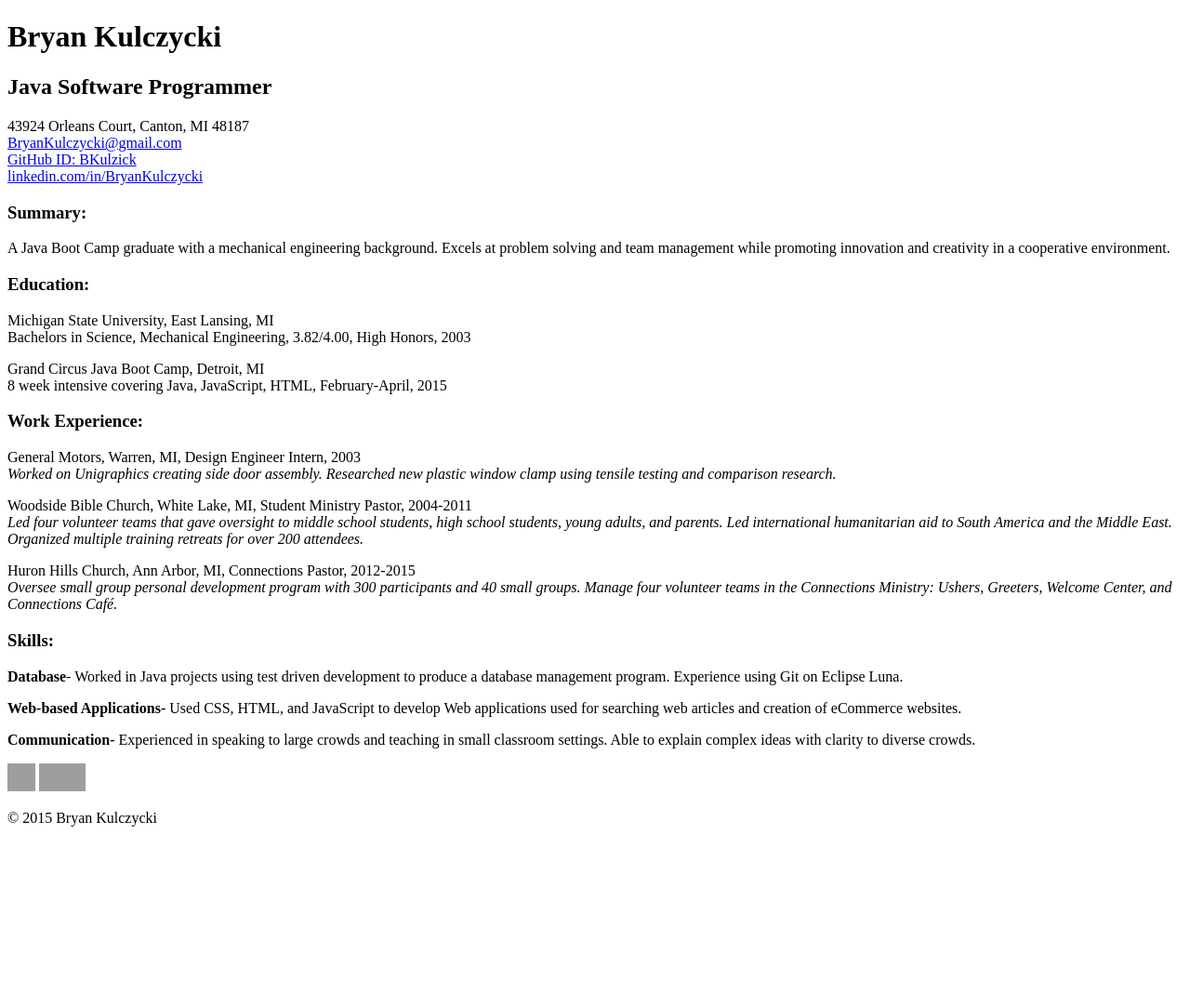
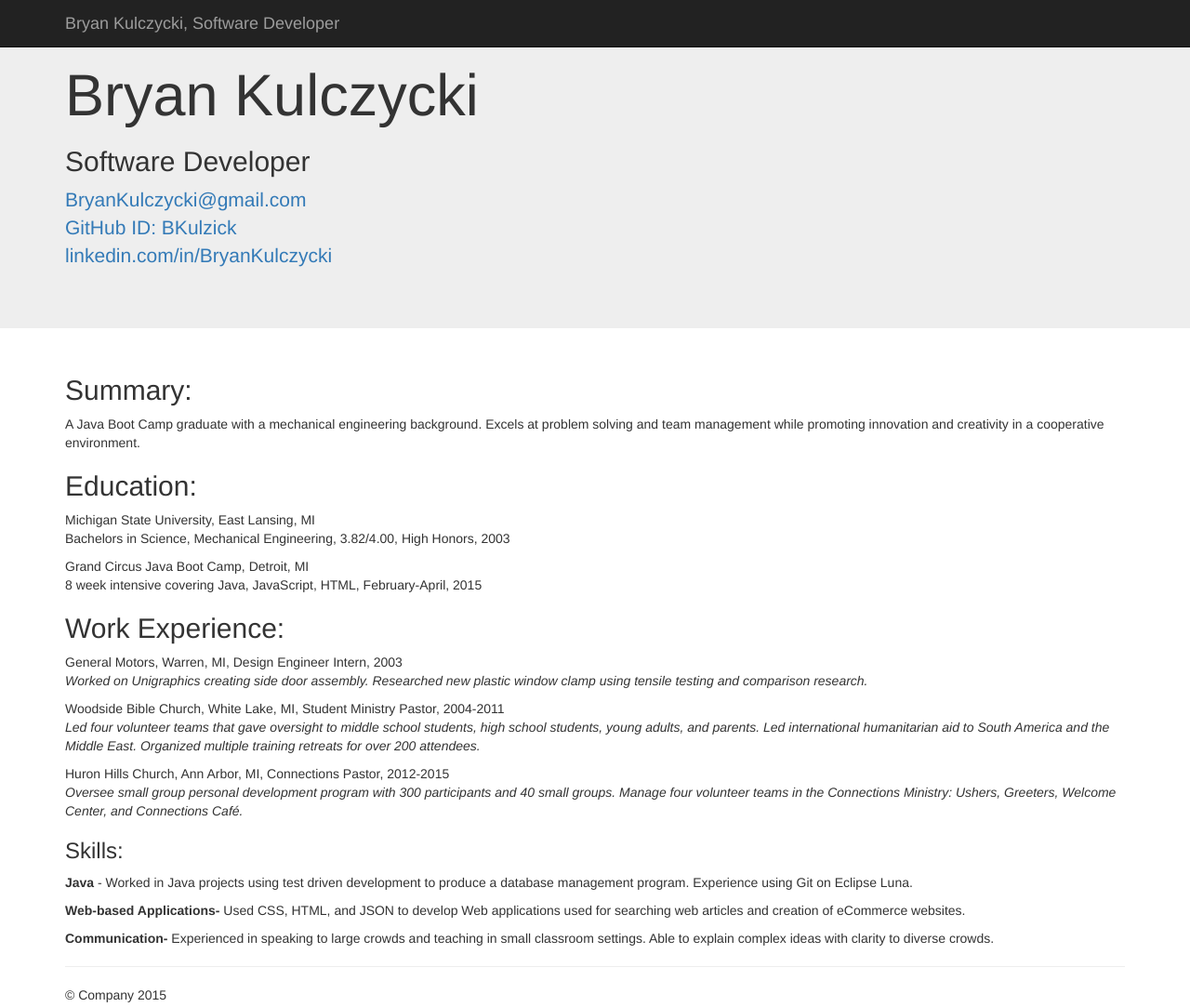
Before and after one commit to BKulzick/BKulzick.github.io, a plain HTML site: page index.html in a window 1280 px wide. Shown: the whole page at 93% size. Before the commit the page ends 905 px from the top, so only its background shows below. Drawn offline with nearby package versions, Linux system fonts and the light colour scheme; grey boxes are pictures that could not be loaded.

Commit message:
Updated CSS using bootstrap Apr 2

```diff
--- a/index.html
+++ b/index.html
@@ -1,38 +1,67 @@
-<!DOCTYPE html>
-<html>
+<!doctype html>
+<!--[if lt IE 7]>      <html class="no-js lt-ie9 lt-ie8 lt-ie7" lang=""> <![endif]-->
+<!--[if IE 7]>         <html class="no-js lt-ie9 lt-ie8" lang=""> <![endif]-->
+<!--[if IE 8]>         <html class="no-js lt-ie9" lang=""> <![endif]-->
+<!--[if gt IE 8]><!--> <html class="no-js" lang=""> <!--<![endif]-->
     <head>
-    <link rel="stylesheet" href="ResumeCSS/resume.css">
         <meta charset="utf-8">
-    <title>Bryan Kulczycki | Software Programmer</title>
+        <meta http-equiv="X-UA-Compatible" content="IE=edge,chrome=1">
+        <title></title>
+        <meta name="description" content="">
+        <meta name="viewport" content="width=device-width, initial-scale=1">
+        <link rel="apple-touch-icon" href="apple-touch-icon.png">
+
+       <!-- Latest compiled and minified CSS -->
+        <link rel="stylesheet" href="https://maxcdn.bootstrapcdn.com/bootstrap/3.3.4/css/bootstrap.min.css">
+
+        <!-- Optional theme -->
+        <link rel="stylesheet" href="/main.css">
+
+        <!-- Latest compiled and minified JavaScript -->
+        <script src="https://maxcdn.bootstrapcdn.com/bootstrap/3.3.4/js/bootstrap.min.js"></script>
+
+       <script src="js/vendor/modernizr-2.8.3-respond-1.4.2.min.js"></script>
     </head>
     <body>
-    <header>
+        <!--[if lt IE 8]>
+            <p class="browserupgrade">You are using an <strong>outdated</strong> browser. Please <a href="http://browsehappy.com/">upgrade your browser</a> to improve your experience.</p>
+        <![endif]-->
+    <nav class="navbar navbar-inverse navbar-fixed-top" role="navigation">
+      <div class="container">
+        <div class="navbar-header">
 
+
+          <a class="navbar-brand" href="#">Bryan Kulczycki, Software Developer</a>
+        </div>
+
+      </div>
+    </nav>
+
+    <!-- Main jumbotron for a primary marketing message or call to action -->
+    <div class="jumbotron">
+      <div class="container">
        <h1>Bryan Kulczycki</h1>
-      <h2>Java Software Programmer</h2>
-        </a>
-    </header>
-    <section>
-    	<p>43924 Orleans Court, Canton, MI 48187<br>
-    	<a href="mailto:BryanKulczycki@gmail.com">BryanKulczycki@gmail.com</a><br>
+      <h2>Software Developer</h2>
+       <p><a href="mailto:BryanKulczycki@gmail.com">BryanKulczycki@gmail.com</a><br>
     	<a href="https://github.com/BKulzick">GitHub ID: BKulzick</a> <br>
-    	<a href="https://www.linkedin.com/in/BryanKulczycki">linkedin.com/in/BryanKulczycki</a>
-    </p>
-    </section>
+    	<a href="https://www.linkedin.com/in/BryanKulczycki">linkedin.com/in/BryanKulczycki</a></p>
+      </div>
+    </div>
 
-    <section>
-    	  <h3>Summary: </h3>
-      <p>A Java Boot Camp graduate with a mechanical engineering background. Excels at problem solving and team management while promoting innovation and creativity in a cooperative environment. <p>
+    <div class="container">
 
-  		<h3>Education: </h3>
 
+              <h2>Summary:</h2>
+          <p>A Java Boot Camp graduate with a mechanical engineering background. Excels at problem solving and team management while promoting innovation and creativity in a cooperative environment.</p>
+
+          <h2>Education:</h2>
         <p>Michigan State University, East Lansing, MI<br>
         Bachelors in Science, Mechanical Engineering, 3.82/4.00, High Honors, 2003</p>
 
         <p>Grand Circus Java Boot Camp, Detroit, MI<br>
         8 week intensive covering Java, JavaScript, HTML, February-April, 2015</p>
 
-      <h3>Work Experience: </h3>
+          <h2>Work Experience: </h2>
            <p>General Motors, Warren, MI, Design Engineer Intern, 2003 <br>
 		<i>Worked on Unigraphics creating side door assembly. Researched new plastic window clamp using tensile testing and comparison research. </i></p>
 		<p>Woodside Bible Church, White Lake, MI, Student Ministry Pastor, 2004-2011<br>
@@ -40,17 +69,26 @@
 		<p>Huron Hills Church, Ann Arbor, MI, Connections Pastor, 2012-2015 <br>
 			<i>Oversee small group personal development program with 300 participants and 40 small groups.  Manage four volunteer teams in the Connections Ministry: Ushers, Greeters, Welcome Center, and Connections Café.</i>  </p>
    <h3>Skills: </h3>
-		<p><b>Database</b>-  Worked in Java projects using test driven development to produce a database management program. Experience using Git on Eclipse Luna. </p>
+		<p><b>Java </b>-  Worked in Java projects using test driven development to produce a database management program. Experience using Git on Eclipse Luna. </p>
 
-		<p><b>Web-based Applications-</b>  Used CSS, HTML, and JavaScript to develop Web applications used for searching web articles and creation of eCommerce websites. </p>
+		<p><b>Web-based Applications-</b>  Used CSS, HTML, and JSON to develop Web applications used for searching web articles and creation of eCommerce websites. </p>
 
 		<p><b>Communication-</b> Experienced in speaking to large crowds and teaching in small classroom settings.  Able to explain complex ideas with clarity to diverse crowds. </p>
 
-    </section>
+
+
+
+      <hr>
+
       <footer>
-      <a href="http://twitter.com/BKulzick"><img src="http://weeklyups.com/wp-content/uploads/2015/01/twitter-logo-png-4.png" width="30" height="30" alt="Twitter Logo"></a>
-      <a href="http://facebook.com/bkulczycki"><img src="http://www.mdj.si/uploads/images/PS/timthumb.php.png" width="50" height="30"alt="Facebook Logo"></a>
-      <p>&copy; 2015 Bryan Kulczycki</p>
+        <p>&copy; Company 2015</p>
       </footer>
+    </div> <!-- /container -->
+ <script src="//ajax.googleapis.com/ajax/libs/jquery/1.11.2/jquery.min.js"></script>
+ <script>window.jQuery || document.write('<script src="js/vendor/jquery-1.11.2.min.js"><\/script>')</script>
+
+        <script src="js/vendor/bootstrap.min.js"></script>
+
+        <script src="js/main.js"></script>
     </body>
 </html>
```
Lines whose indentation alone changed are shown as unchanged.
